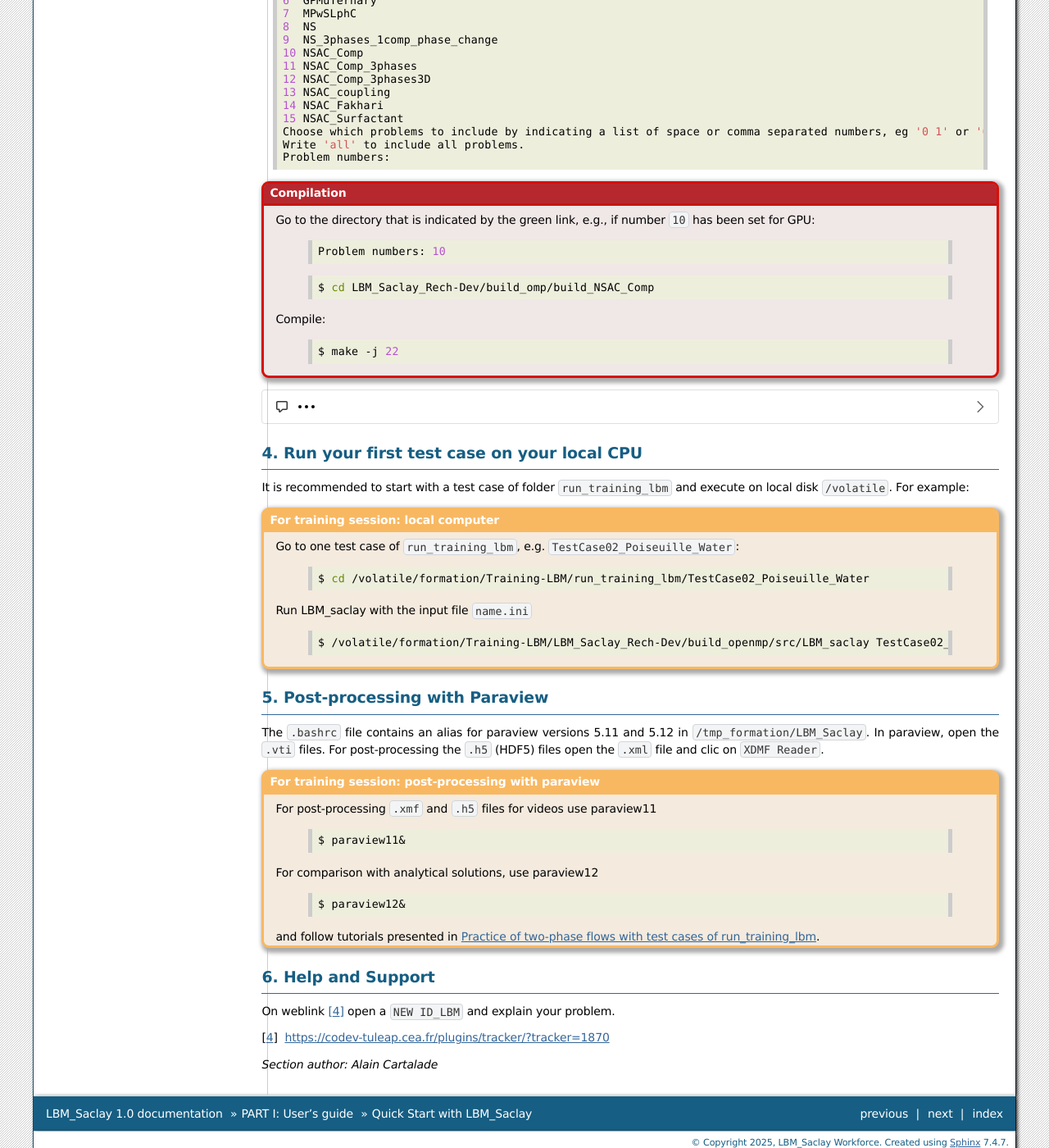
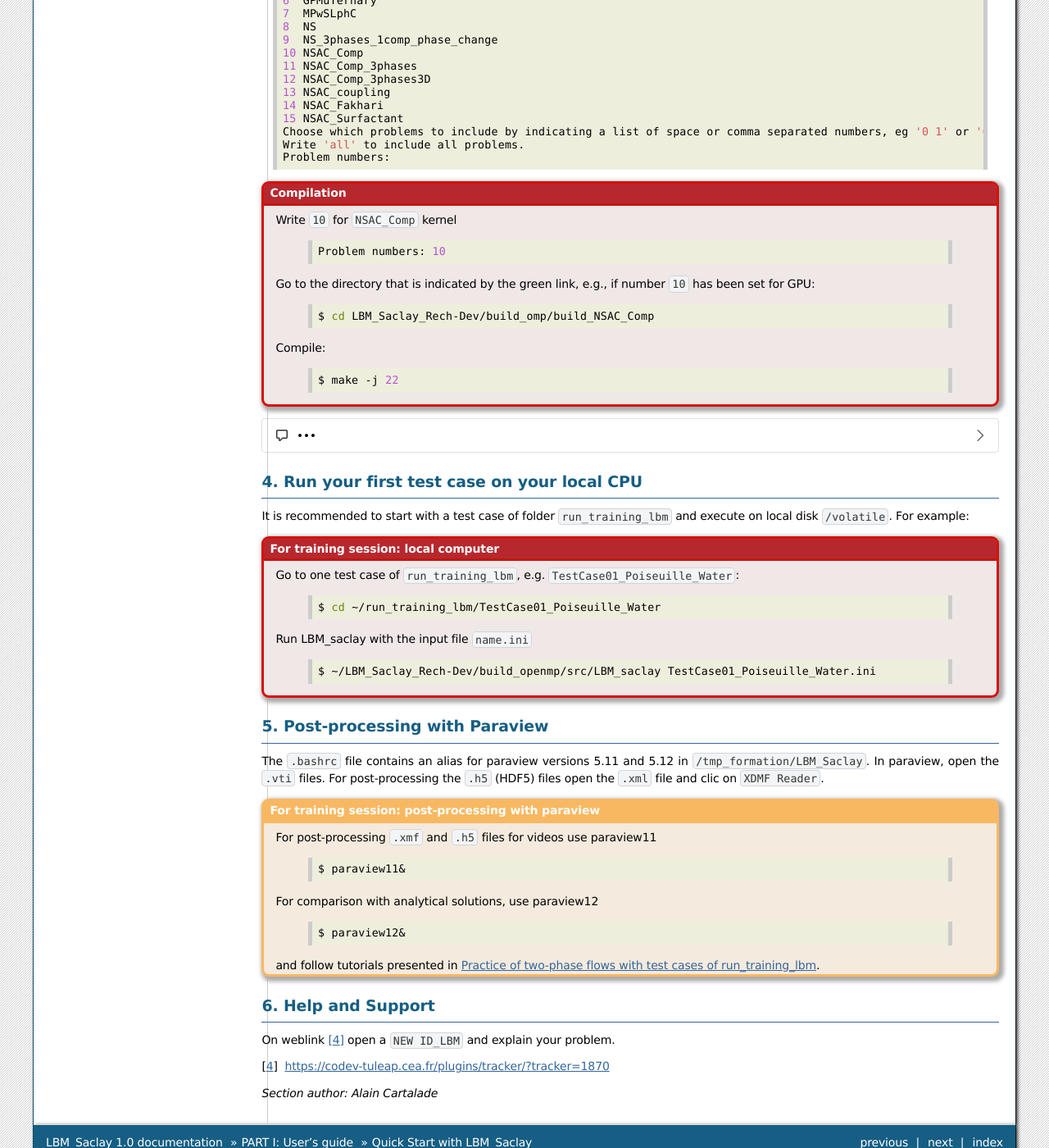
Before and after one commit to cea-lbm-saclay/LBM_Saclay_Documentation, a Sphinx documentation site: the page built from doc/src_doc/01_USER_GUIDE/QUICKSTART/quickstart.rst, in a window 1280 px wide and 1400 px high, scrolled down 1445 px. Shown: the whole window at 82% size. Built offline with Sphinx 7.4.7, drawn with Linux system fonts in a browser that asks for light colours.

Commit message:
Update quickstart

```diff
--- a/doc/src_doc/01_USER_GUIDE/QUICKSTART/quickstart.rst
+++ b/doc/src_doc/01_USER_GUIDE/QUICKSTART/quickstart.rst
@@ -160,11 +160,13 @@ will return:
 .. admonition:: Compilation
    :class: error
 
-   Go to the directory that is indicated by the green link, e.g., if number ``10`` has been set for GPU:
+   Write ``10`` for ``NSAC_Comp`` kernel
 
     .. code-block:: shell
 
        Problem numbers: 10
+
+   Go to the directory that is indicated by the green link, e.g., if number ``10`` has been set for GPU:
 
     .. code-block:: shell
 
@@ -231,19 +233,19 @@ will return:
 It is recommended to start with a test case of folder ``run_training_lbm`` and execute on local disk ``/volatile``. For example:
 
 .. admonition:: For training session: local computer
-   :class: important
+   :class: error
 
-   Go to one test case of ``run_training_lbm``, e.g. ``TestCase02_Poiseuille_Water``:
+   Go to one test case of ``run_training_lbm``, e.g. ``TestCase01_Poiseuille_Water``:
 
       .. code-block:: shell
 
-         $ cd /volatile/formation/Training-LBM/run_training_lbm/TestCase02_Poiseuille_Water
+         $ cd ~/run_training_lbm/TestCase01_Poiseuille_Water
 
    Run LBM_saclay with the input file ``name.ini``
 
     .. code-block:: shell
 
-       $ /volatile/formation/Training-LBM/LBM_Saclay_Rech-Dev/build_openmp/src/LBM_saclay TestCase02_Poiseuille_Water.ini
+       $ ~/LBM_Saclay_Rech-Dev/build_openmp/src/LBM_saclay TestCase01_Poiseuille_Water.ini
 
 5. Post-processing with Paraview
 --------------------------------
```
